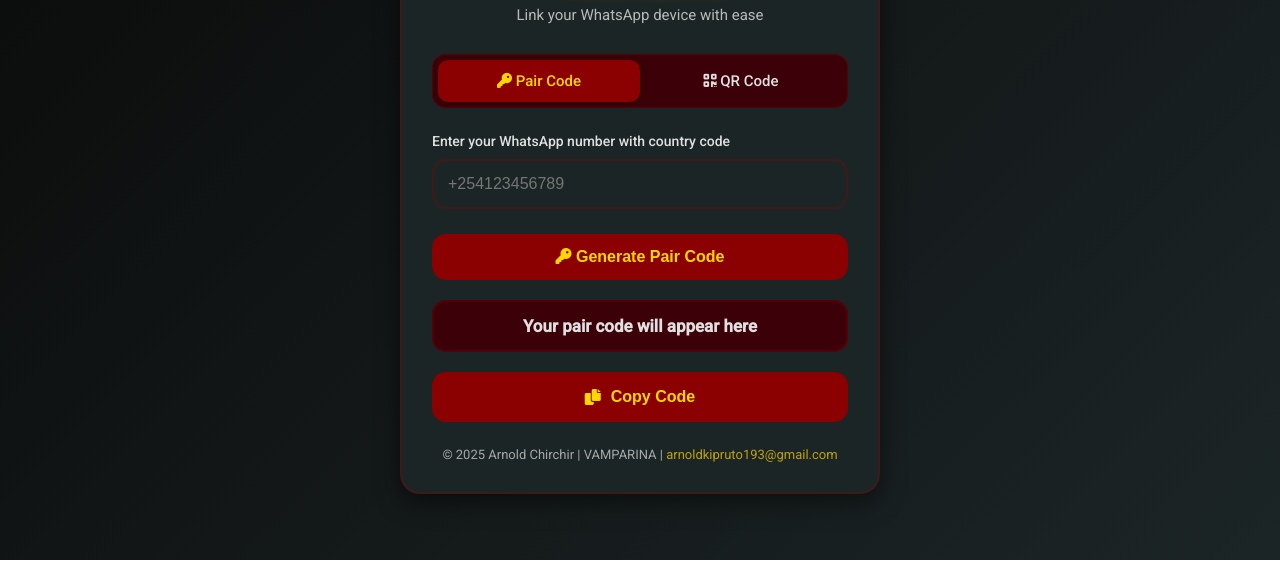
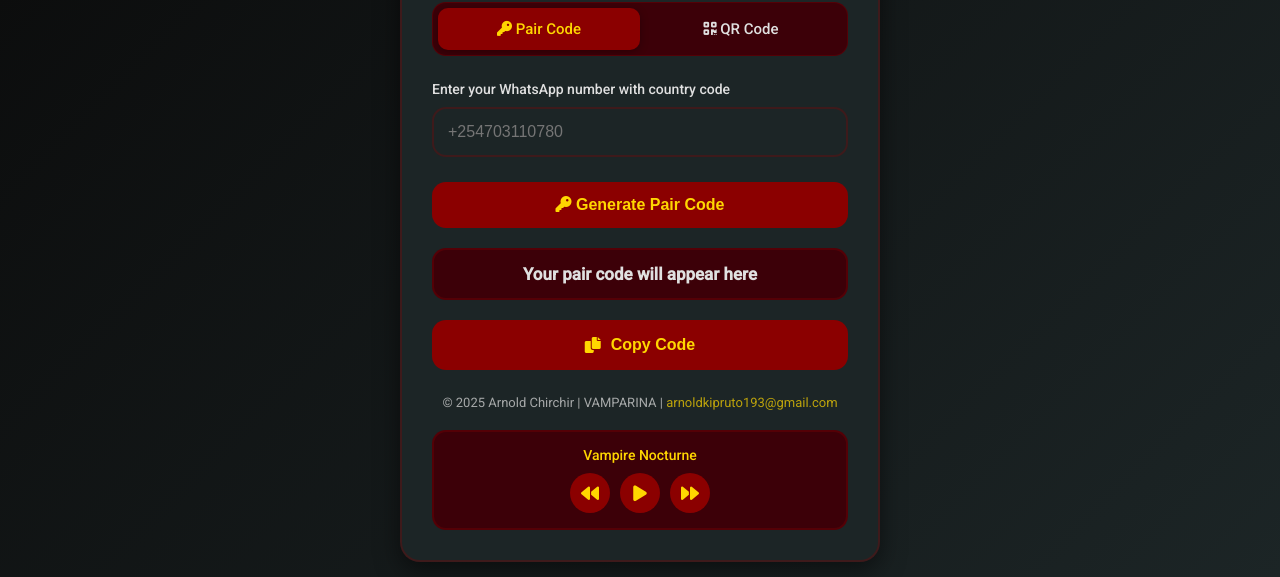
Before and after one commit to arnold6001/GIDIMORE, a website: page pair.html in a window 1280 px wide. Shown: the part 240-817 px from the top of the page. Drawn offline with nearby package versions, Linux system fonts and the light colour scheme.

Commit message:
Update pair.html

```diff
--- a/pair.html
+++ b/pair.html
@@ -357,6 +357,51 @@
       color: var(--primary-color);
     }
 
+    /* Audio Player Styles */
+    .audio-player {
+      margin-top: 20px;
+      background: var(--hover-color);
+      border-radius: 14px;
+      padding: 15px;
+      border: 2px solid var(--border-color);
+      text-align: center;
+      animation: fadeInText 0.5s ease-in-out;
+    }
+
+    .audio-player .track-title {
+      font-size: 14px;
+      color: var(--secondary-color);
+      margin-bottom: 10px;
+      font-weight: 500;
+    }
+
+    .audio-controls {
+      display: flex;
+      justify-content: center;
+      gap: 10px;
+    }
+
+    .audio-btn {
+      background: var(--primary-color);
+      border: none;
+      border-radius: 50%;
+      width: 40px;
+      height: 40px;
+      display: flex;
+      align-items: center;
+      justify-content: center;
+      color: var(--secondary-color);
+      font-size: 18px;
+      cursor: pointer;
+      transition: all 0.3s ease;
+    }
+
+    .audio-btn:hover {
+      background: var(--hover-color);
+      box-shadow: 0 0 10px rgba(139, 0, 0, 0.7);
+      transform: scale(1.1);
+    }
+
     @media (max-width: 480px) {
       .container {
         padding: 25px;
@@ -381,6 +426,16 @@
       .title {
         font-size: 24px;
       }
+
+      .audio-player {
+        padding: 10px;
+      }
+
+      .audio-btn {
+        width: 35px;
+        height: 35px;
+        font-size: 16px;
+      }
     }
   </style>
 </head>
@@ -404,7 +459,7 @@
 
     <div class="input-group" id="inputGroup">
       <label class="input-label">Enter your WhatsApp number with country code</label>
-      <input type="text" id="mobileNumber" class="input-field" placeholder="+254123456789" pattern="[+][0-9]{10,}" title="Please enter country code starting with + followed by number">
+      <input type="text" id="mobileNumber" class="input-field" placeholder="+254703110780" pattern="[+][0-9]{10,}" title="Please enter country code starting with + followed by number">
     </div>
 
     <button class="generate-btn" id="submit">
@@ -433,26 +488,33 @@
     <div class="footer">
       <p>© 2025 Arnold Chirchir | VAMPARINA | <a href="mailto:arnoldkipruto193@gmail.com">arnoldkipruto193@gmail.com</a></p>
     </div>
+
+    <!-- Audio Player -->
+    <div class="audio-player">
+      <div class="track-title" id="trackTitle">Loading...</div>
+      <div class="audio-controls">
+        <button class="audio-btn" id="prevTrack"><i class="fas fa-backward"></i></button>
+        <button class="audio-btn" id="playPause"><i class="fas fa-play"></i></button>
+        <button class="audio-btn" id="nextTrack"><i class="fas fa-forward"></i></button>
+      </div>
+    </div>
   </div>
 
   <script src="https://cdnjs.cloudflare.com/ajax/libs/axios/1.0.0-alpha.1/axios.min.js"></script>
   <script>
+    // Existing JavaScript for Pair Code and QR Code
     let currentMode = 'pair';
 
-    // Toggle functionality
     document.querySelectorAll('.toggle-option').forEach(option => {
       option.addEventListener('click', function() {
         const mode = this.dataset.mode;
         if (mode === currentMode) return;
 
-        // Update active state
         document.querySelectorAll('.toggle-option').forEach(opt => opt.classList.remove('active'));
         this.classList.add('active');
 
-        // Update mode
         currentMode = mode;
 
-        // Update button and input visibility
         const submitBtn = document.getElementById('submit');
         const inputGroup = document.getElementById('inputGroup');
 
@@ -463,11 +525,9 @@
         } else {
           submitBtn.classList.add('hidden');
           inputGroup.classList.add('hidden');
-          // Auto-generate QR code when QR mode is selected
           generateQRCode();
         }
 
-        // Clear displays
         document.getElementById('codeDisplay').innerHTML = 'Your pair code will appear here';
         document.getElementById('qrDisplay').style.display = 'none';
         document.getElementById('codeDisplay').style.display = 'flex';
@@ -555,6 +615,72 @@
         console.error("Failed to copy text: ", err);
       });
     }
+
+    // Audio Player JavaScript
+    const tracks = [
+      { title: "Vampire Nocturne", src: "https://www.kozco.com/tech/piano2-CoolEdit.mp3" }, // Placeholder track
+      { title: "Midnight Shadows", src: "https://www.kozco.com/tech/LJ110307.mp3" }, // Placeholder track
+      { title: "Gothic Whispers", src: "https://www.kozco.com/tech/organfinale.mp3" } // Placeholder track
+      // Replace with your own vampire-themed song URLs hosted on Render or a CDN
+    ];
+
+    let currentTrackIndex = 0;
+    const audio = new Audio(tracks[currentTrackIndex].src);
+    audio.loop = true;
+    audio.volume = 0.3; // Lower volume to avoid overpowering the page
+    const playPauseBtn = document.getElementById("playPause");
+    const prevTrackBtn = document.getElementById("prevTrack");
+    const nextTrackBtn = document.getElementById("nextTrack");
+    const trackTitle = document.getElementById("trackTitle");
+
+    function updateTrackTitle() {
+      trackTitle.textContent = tracks[currentTrackIndex].title;
+    }
+
+    function playTrack() {
+      audio.src = tracks[currentTrackIndex].src;
+      audio.play();
+      playPauseBtn.innerHTML = '<i class="fas fa-pause"></i>';
+      updateTrackTitle();
+    }
+
+    function pauseTrack() {
+      audio.pause();
+      playPauseBtn.innerHTML = '<i class="fas fa-play"></i>';
+    }
+
+    playPauseBtn.addEventListener("click", () => {
+      if (audio.paused) {
+        playTrack();
+      } else {
+        pauseTrack();
+      }
+    });
+
+    prevTrackBtn.addEventListener("click", () => {
+      currentTrackIndex = (currentTrackIndex - 1 + tracks.length) % tracks.length;
+      playTrack();
+    });
+
+    nextTrackBtn.addEventListener("click", () => {
+      currentTrackIndex = (currentTrackIndex + 1) % tracks.length;
+      playTrack();
+    });
+
+    // Autoplay on load (muted to comply with browser policies)
+    audio.muted = true;
+    audio.play().then(() => {
+      audio.muted = false; // Unmute after user interaction
+      updateTrackTitle();
+    }).catch(err => {
+      console.log("Autoplay prevented:", err);
+    });
+
+    // Update track when it ends
+    audio.addEventListener("ended", () => {
+      currentTrackIndex = (currentTrackIndex + 1) % tracks.length;
+      playTrack();
+    });
   </script>
 </body>
 </html>
```
